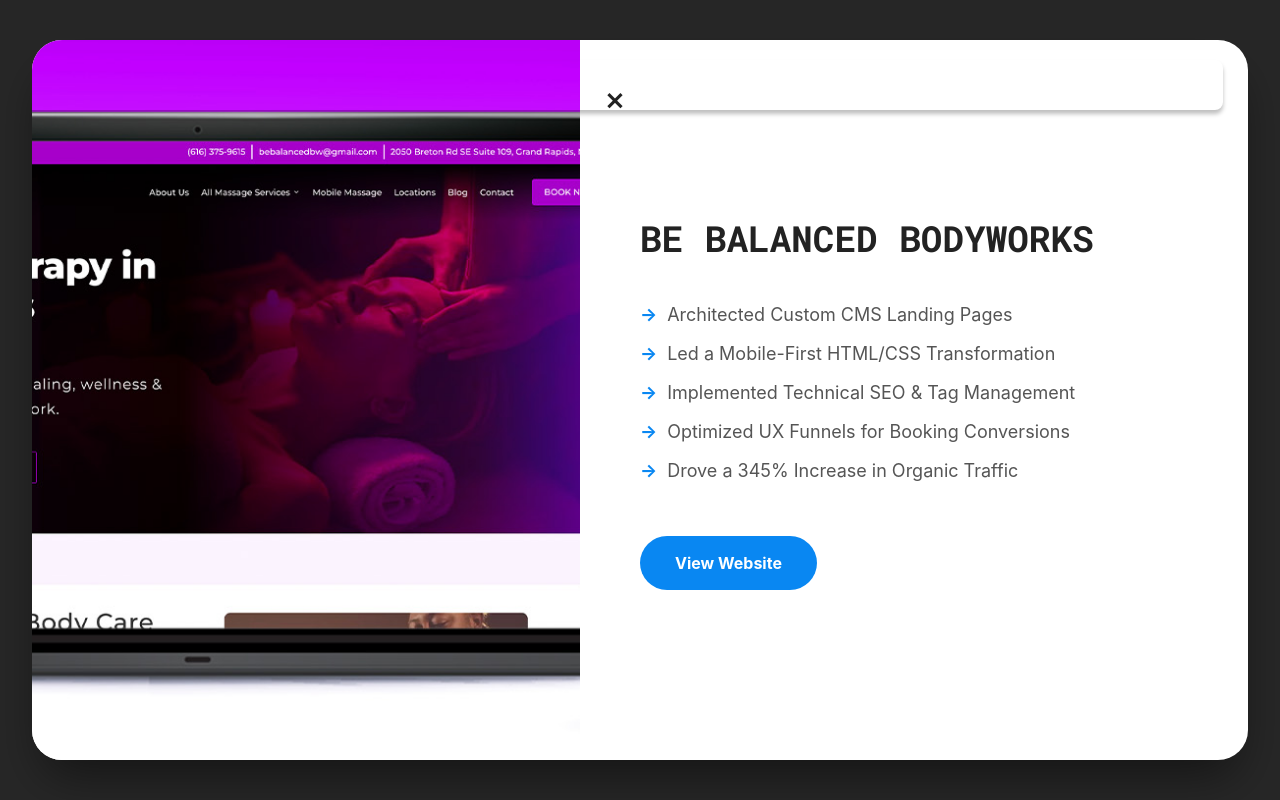
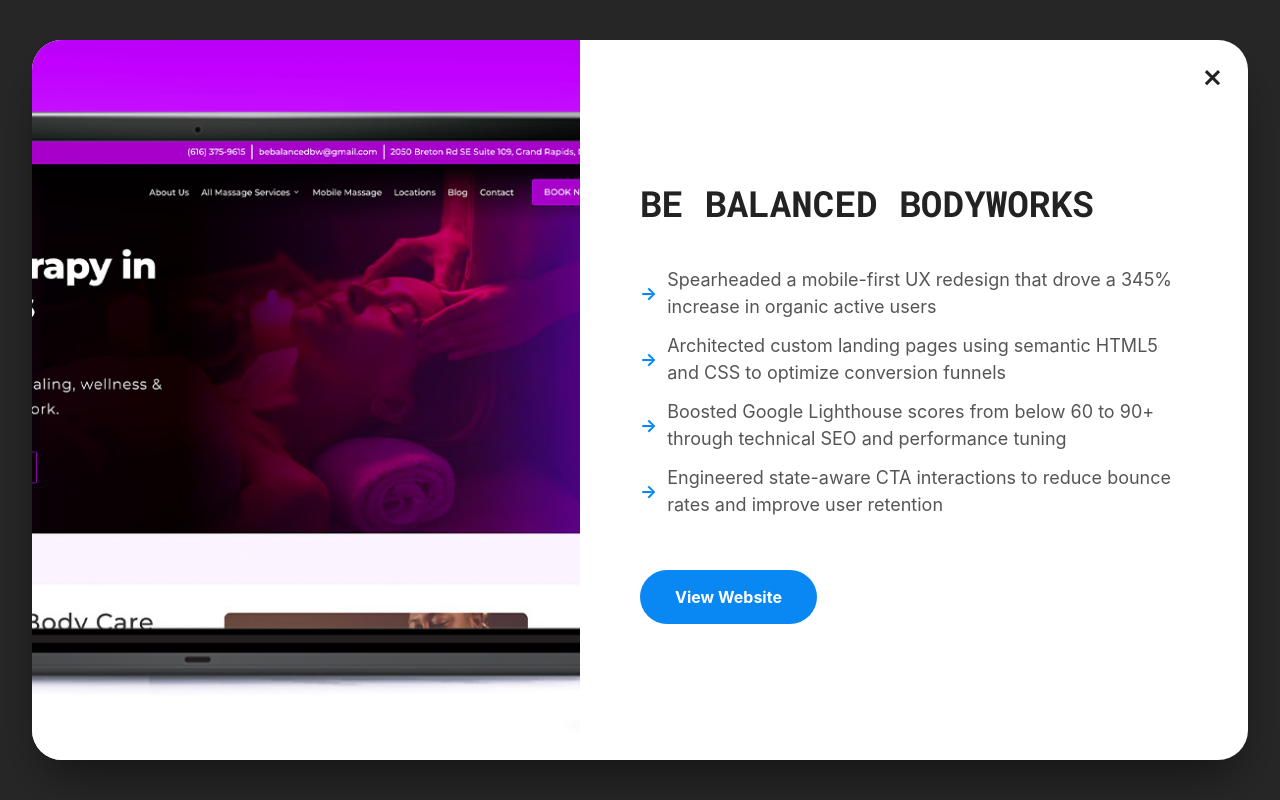
Before and after one commit to jgyb89/james-green-portfolio-site, a React (Vite) app: page / in a window 1280 px wide. Both pictures are taken after a click on the element 375 px from the left and 1256 px from the top of the page. Shown: the part 856-1656 px from the top of the page. Built offline with nearby package versions, Linux system fonts and the light colour scheme; a web font is replaced by a local one.

Commit message:
Update Project Content

```diff
--- a/src/common/ProjectModal.module.css
+++ b/src/common/ProjectModal.module.css
@@ -35,6 +35,11 @@
   color: var(--text-color);
   cursor: pointer;
   z-index: 10;
+  width: auto;
+  height: auto;
+  line-height: 1;
+  padding: 0;
+  box-shadow: none;
 }
 
 .leftColumn {
--- a/src/sections/Projects/Projects.jsx
+++ b/src/sections/Projects/Projects.jsx
@@ -22,11 +22,10 @@
     thumbnail: bebalanced,
     modalImage: bebalanced,
     highlights: [
-      "Architected Custom CMS Landing Pages",
-      "Led a Mobile-First HTML/CSS Transformation",
-      "Implemented Technical SEO & Tag Management",
-      "Optimized UX Funnels for Booking Conversions",
-      "Drove a 345% Increase in Organic Traffic",
+      "Spearheaded a mobile-first UX redesign that drove a 345% increase in organic active users",
+      "Architected custom landing pages using semantic HTML5 and CSS to optimize conversion funnels",
+      "Boosted Google Lighthouse scores from below 60 to 90+ through technical SEO and performance tuning",
+      "Engineered state-aware CTA interactions to reduce bounce rates and improve user retention",
     ],
     link: "https://www.bebalancedgr.com/",
   },
@@ -36,9 +35,10 @@
     thumbnail: goodrep,
     modalImage: goodrep,
     highlights: [
-      "Translated Figma Designs to CMS Templates",
-      "Engineered Custom HTML5 & Scalable CSS",
-      "Ensured Strict WCAG Accessibility Compliance",
+      "Translated high-fidelity Figma wireframes into high-performance, pixel-perfect web components",
+      "Led end-to-end development of custom CMS templates using scalable HTML5, CSS3, and JavaScript",
+      "Ensured 100% WCAG accessibility compliance and cross-browser compatibility across all site modules",
+      "Collaborated with marketing stakeholders to establish a modern, cohesive brand identity through code",
     ],
     link: "https://goodrep.media/",
   },
@@ -47,7 +47,11 @@
     title: "Vibe by California",
     thumbnail: vibe,
     modalImage: vibe,
-    highlights: ["High-Volume CMS Ecommerce Management"],
+    highlights: [
+      "Managed the end-to-end digital content lifecycle for a high-volume ecommerce platform",
+      "Optimized responsive layouts using visual builders to maintain brand consistency across all viewports",
+      "Utilized web analytics and data-driven insights to inform structural content updates and UX refinements",
+    ],
     link: "https://www.vibebycalifornia.com/",
   },
   {
@@ -55,7 +59,11 @@
     title: "JagClamp",
     thumbnail: jag,
     modalImage: jag,
-    highlights: ["New Invention Masonry Tool Promotion"],
+    highlights: [
+      "Designed and built a visually compelling marketing site for an innovative industrial product",
+      "Created custom interactive UI elements to effectively showcase complex product utility and features",
+      "Focused on rapid-loading performance and responsive design principles to engage niche audiences",
+    ],
     link: "https://jagclamp.com/",
   },
   {
@@ -63,7 +71,11 @@
     title: "Abode Services",
     thumbnail: abodeHome,
     modalImage: abodeHome,
-    highlights: ["Home Help Solutions"],
+    highlights: [
+      "Developed user-focused layouts that simplified navigation for professional service seekers",
+      "Iterated on designs in collaboration with stakeholders to align web goals with core business objectives",
+      "Maintained a clean, maintainable codebase to ensure long-term site stability and ease of updates",
+    ],
     link: "https://abode-services.com/",
   },
 ];
```
